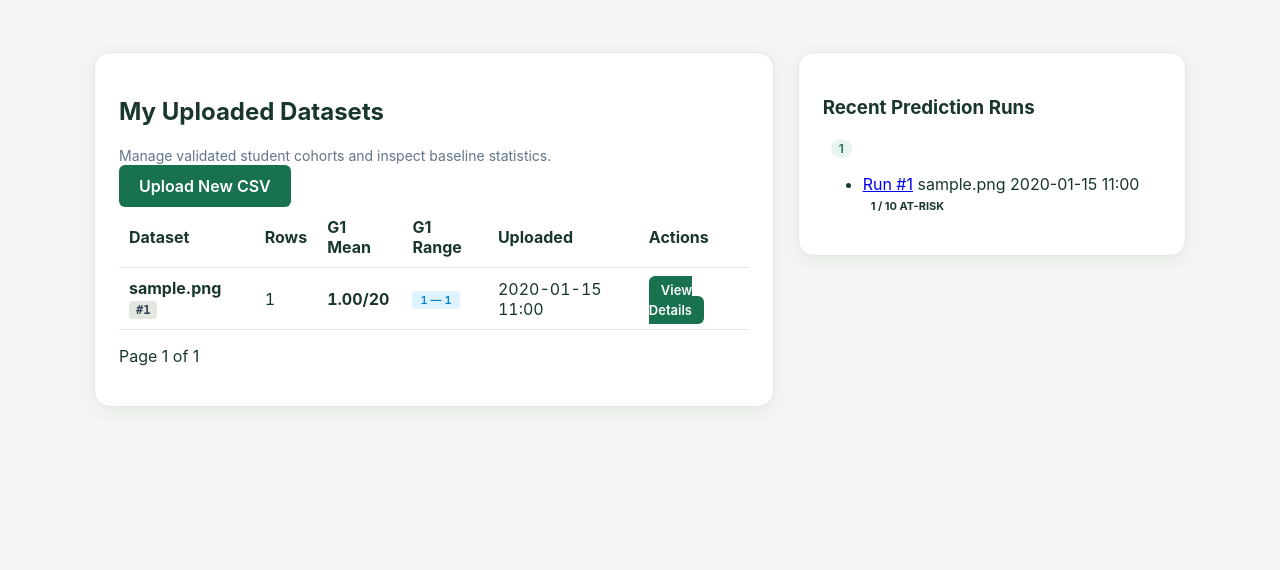
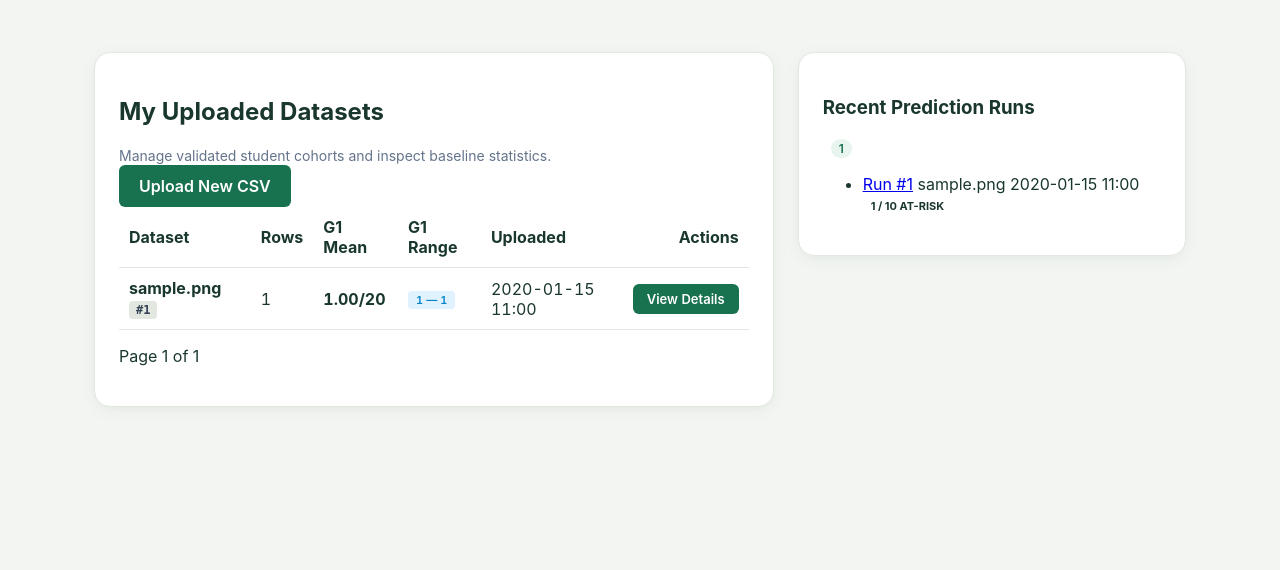
Before and after one commit to Student-performance/Student_performance, a Node server app: page /datasets in a window 1280 px wide. Shown: the part 65-635 px from the top of the page. Run offline with Node 20, Linux system fonts and the light colour scheme; the visitor is signed in with stand-in values (Sample User, id 1); tables that the repository leaves empty hold one stand-in row (values such as "Sample post"); some libraries are stand-ins or nearby versions.

Commit message:
fix(ui): improve button styling and align action buttons in dataset view

```diff
--- a/public/css/style.css
+++ b/public/css/style.css
@@ -455,13 +455,26 @@ body {
 }
 
 .button-small {
-  padding: 6px 12px;
-  background: var(--primary);
-  color: #fff;
+  display: inline-flex;
+  align-items: center;
+  justify-content: center;
+  padding: 6px 14px;
+  background: var(--color-primary, #19724f);
+  color: #fff !important;
   text-decoration: none;
   border-radius: 6px;
   font-size: 13px;
   font-weight: 600;
+  line-height: 1.4;
+  white-space: nowrap;
+  box-sizing: border-box;
+  transition: background-color 0.15s ease;
+}
+
+.button-small:hover {
+  background: var(--color-primary-hover, #145a3e);
+  color: #fff !important;
+  text-decoration: none;
 }
 
 @media (max-width: 640px) {
--- a/views/datasets/index.ejs
+++ b/views/datasets/index.ejs
@@ -41,7 +41,7 @@
                 <th>G1 Mean</th>
                 <th>G1 Range</th>
                 <th>Uploaded</th>
-                <th>Actions</th>
+                <th style="text-align: right; width: 1%; white-space: nowrap;">Actions</th>
               </tr>
             </thead>
             <tbody>
@@ -63,7 +63,7 @@
                       <span class="upload-time"><%= warsawUpload.time %></span>
                     </div>
                   </td>
-                  <td>
+                  <td style="text-align: right; white-space: nowrap;">
                     <a href="/datasets/<%= d.id %>" class="button-small">View Details</a>
                   </td>
                 </tr>
```
